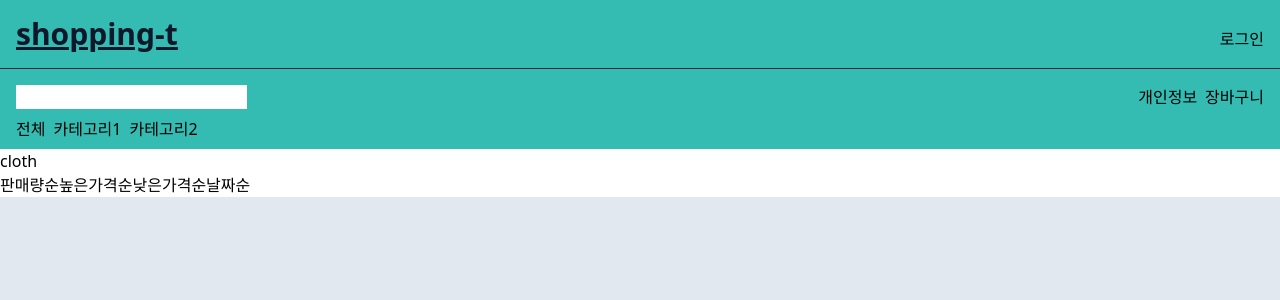
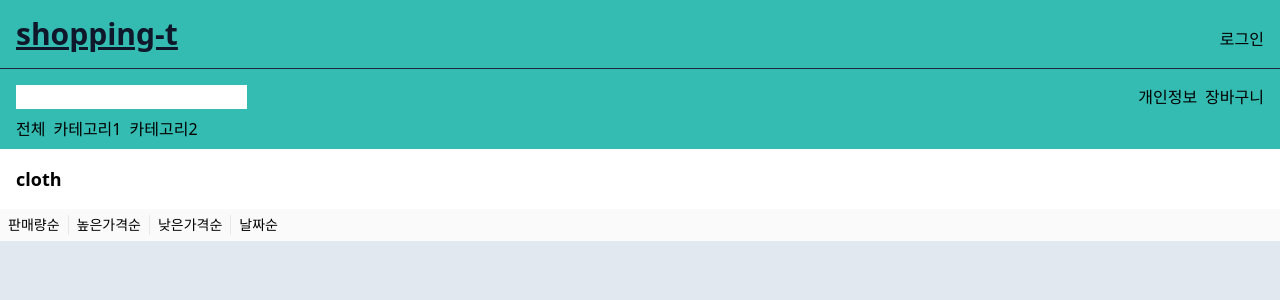
Before and after one commit to jmeno1011/shopping-t, a Next.js app: page /cloth in a window 1280 px wide. Shown: the top 300 px of the page. Built offline with nearby package versions, Linux system fonts and the light colour scheme; no server answers.

Commit message:
error tailwind plugin

```diff
--- a/src/pages/[category].tsx
+++ b/src/pages/[category].tsx
@@ -11,14 +11,16 @@ const Category = ({ category }: CategoryProps) => {
   // const { category } = router.query;
   return (
     <div className='bg-white'>
-      <header>
-        <h5>{category}</h5>
+      <header className='p-4'>
+        <h5 className='text-lg font-semibold'>{category}</h5>
       </header>
-      <div>
-        <span>판매량순</span>
-        <span>높은가격순</span>
-        <span>낮은가격순</span>
-        <span>날짜순</span>
+      <div className='bg-[#fafafa] h-8 flex items-center'>
+        <ul className='flex items-center text-sm children:px-2'>
+          <li className='border-r-[1px] border-solid border-silver'>판매량순</li>
+          <li className='border-r-[1px] border-solid border-silver'>높은가격순</li>
+          <li className='border-r-[1px] border-solid border-silver'>낮은가격순</li>
+          <li className=''>날짜순</li>
+        </ul>
       </div>
     </div>
   )
@@ -30,7 +32,7 @@ export const getServerSideProps: GetServerSideProps = async (context) => {
   const { category } = context.query
   return {
     props: {
-      category : category
+      category: category
     }
   }
 }
--- a/tailwind.config.js
+++ b/tailwind.config.js
@@ -1,3 +1,5 @@
+const plugin = require('tailwindcss/plugin');
+
 /** @type {import('tailwindcss').Config} */
 module.exports = {
   content: [
@@ -17,5 +19,9 @@ module.exports = {
       },
     },
   },
-  plugins: [],
+  plugins: [
+    plugin(function ({ addVariant }) {
+      addVariant('children', ('& > *'))
+    },),
+  ],
 };
```
